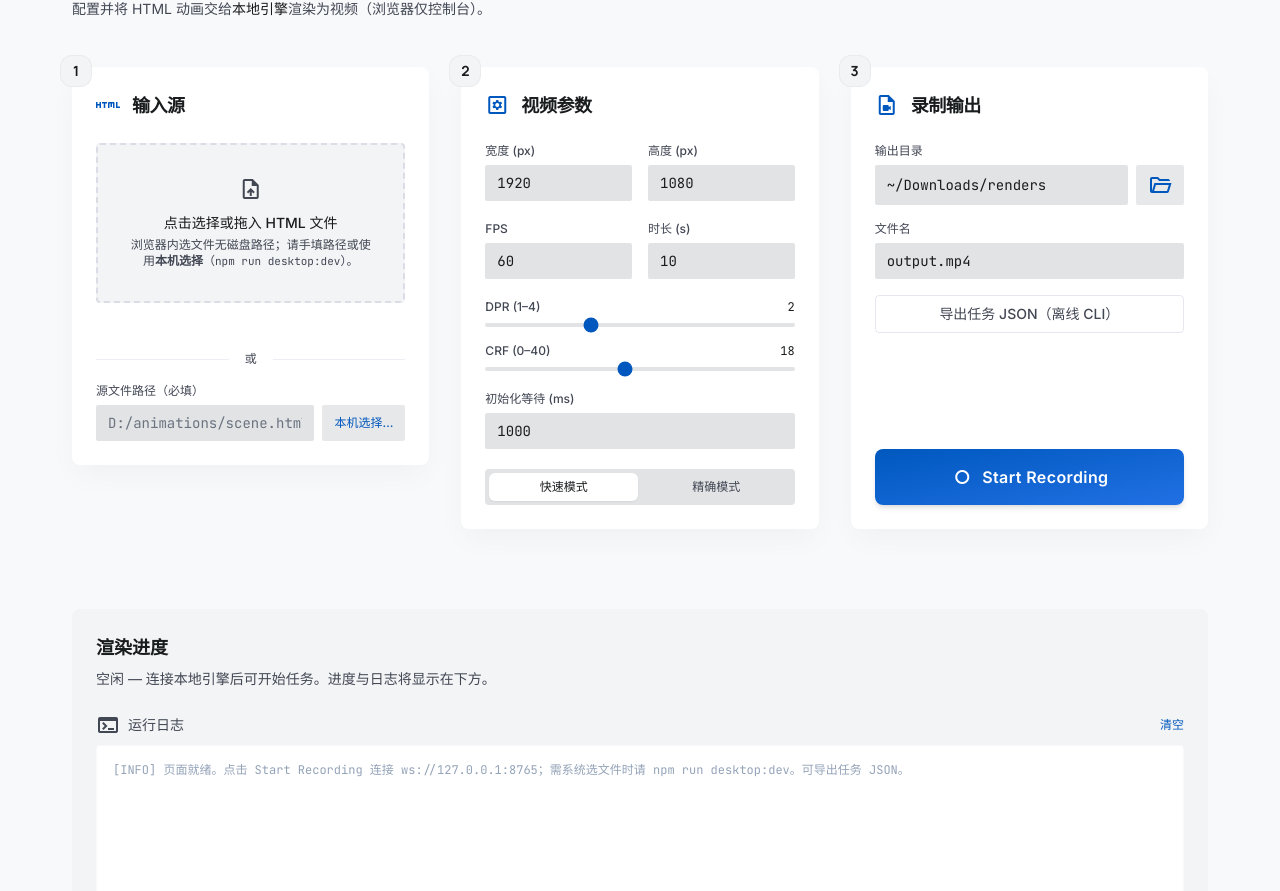
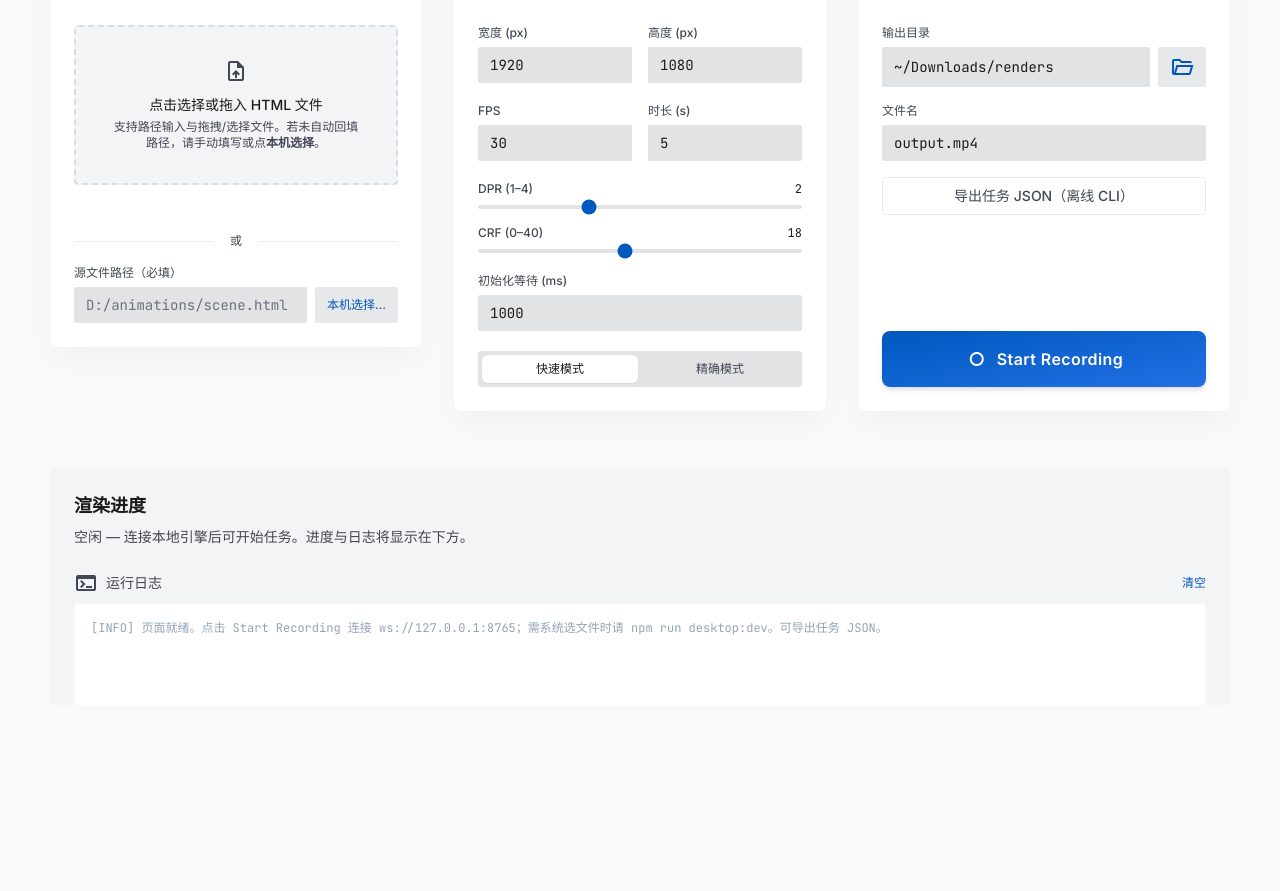
Before and after one commit to wynleywu/html2mp4, a website built with Vite: page renderer/index.html in a window 1280 px wide. Shown: the part 77-968 px from the top of the page. After the commit the page ends 800 px from the top, so only its background shows below. Built offline with nearby package versions, Linux system fonts and the light colour scheme.

Commit message:
feat: refine desktop UI behavior and layout
Made-with: Cursor

```diff
--- a/electron/preload.cjs
+++ b/electron/preload.cjs
@@ -2,4 +2,5 @@ const { contextBridge, ipcRenderer } = require('electron')
 
 contextBridge.exposeInMainWorld('nativeFileDialog', {
   pickHtmlFile: () => ipcRenderer.invoke('pick-html-file'),
+  pickOutputDir: () => ipcRenderer.invoke('pick-output-dir'),
 })
--- a/renderer/assets/css/style.css
+++ b/renderer/assets/css/style.css
@@ -1,3 +1,9 @@
+:root {
+  --app-gutter: 18px;
+  --ui-offset-x: 0px;
+  --ui-offset-y: 0px;
+}
+
 .material-symbols-outlined {
   font-family: 'Material Symbols Outlined';
   font-weight: normal;
@@ -15,6 +21,36 @@
   -webkit-font-smoothing: antialiased;
 }
 
+html,
+body {
+  width: 100%;
+  height: 100%;
+  overflow: hidden;
+}
+
+body {
+  margin: 0;
+  box-sizing: border-box;
+  padding: var(--app-gutter);
+  position: relative;
+}
+
+#app-viewport {
+  width: 100%;
+  height: 100%;
+  position: relative;
+  overflow: hidden;
+}
+
+main {
+  box-sizing: border-box;
+  width: 1092px;
+  max-width: none !important;
+  position: absolute;
+  left: var(--ui-offset-x);
+  top: var(--ui-offset-y);
+}
+
 #dropzone.dragover {
   border-color: rgb(0 88 190 / 0.6);
   background-color: rgb(237 238 239 / 1);
@@ -23,3 +59,22 @@
 #log-container .log-line {
   word-break: break-all;
 }
+
+#log-container {
+  height: 7rem !important;
+}
+
+.step-badge {
+  width: 1.5rem;
+  height: 1.5rem;
+  display: inline-flex;
+  align-items: center;
+  justify-content: center;
+  border-radius: 9999px;
+  background: rgb(237 238 239 / 0.7);
+  color: rgb(66 71 84 / 0.7);
+  border: 1px solid rgb(194 198 214 / 0.45);
+  font-family: Manrope, sans-serif;
+  font-size: 0.75rem;
+  font-weight: 500;
+}
--- a/renderer/assets/js/main.js
+++ b/renderer/assets/js/main.js
@@ -64,6 +64,30 @@ let isRunning = false
 let elapsedTimer = null
 let jobStartedAt = 0
 let lastTotalFrames = 0
+let viewportScaleTimer = null
+
+function resolveFileAbsolutePath(file) {
+  if (!file || typeof file !== 'object') return ''
+  const maybePath = typeof file.path === 'string' ? file.path.trim() : ''
+  return maybePath
+}
+
+function syncSelectedFile(file, labelPrefix) {
+  if (!file) {
+    droppedFileName = ''
+    els.droppedName.textContent = ''
+    return
+  }
+  droppedFileName = file.name
+  els.droppedName.textContent = `${labelPrefix}: ${file.name}`
+  const absolutePath = resolveFileAbsolutePath(file)
+  if (absolutePath) {
+    els.sourcePath.value = absolutePath
+    appendLog('info', `[INFO] 已自动填写源路径: ${absolutePath}`)
+  } else if (!String(els.sourcePath.value).trim()) {
+    appendLog('warn', '[WARN] 当前环境无法读取文件绝对路径，请手填路径或使用「本机选择…」。')
+  }
+}
 
 function wsUrl() {
   return `ws://127.0.0.1:${ENGINE_WS_PORT}`
@@ -266,6 +290,32 @@ function finishJob() {
   resetProgressUI()
 }
 
+function fitUiToViewport() {
+  const root = document.documentElement
+  const main = document.querySelector('main')
+  const viewport = $('app-viewport')
+  if (!main || !viewport) return
+
+  root.style.setProperty('--ui-offset-x', '0px')
+  root.style.setProperty('--ui-offset-y', '0px')
+
+  const availableWidth = viewport.clientWidth
+  const contentWidth = main.scrollWidth
+
+  const offsetX = Math.max(0, (availableWidth - contentWidth) / 2)
+  const offsetY = 0
+
+  root.style.setProperty('--ui-offset-x', `${offsetX.toFixed(2)}px`)
+  root.style.setProperty('--ui-offset-y', `${offsetY.toFixed(2)}px`)
+}
+
+function scheduleFitUiToViewport() {
+  if (viewportScaleTimer != null) window.clearTimeout(viewportScaleTimer)
+  viewportScaleTimer = window.setTimeout(() => {
+    fitUiToViewport()
+  }, 60)
+}
+
 function connectWs() {
   return new Promise((resolve, reject) => {
     if (ws && ws.readyState === WebSocket.OPEN) {
@@ -374,8 +424,7 @@ els.dropzone.addEventListener('click', () => {
 })
 els.fileInput.addEventListener('change', () => {
   const f = els.fileInput.files?.[0]
-  droppedFileName = f ? f.name : ''
-  els.droppedName.textContent = f ? `已选文件（仅本地名）: ${f.name}` : ''
+  syncSelectedFile(f, '已选文件')
 })
 
 ;['dragenter', 'dragover'].forEach((ev) => {
@@ -396,8 +445,7 @@ els.dropzone.addEventListener('drop', (e) => {
   if (els.fileInput.disabled) return
   const f = e.dataTransfer?.files?.[0]
   if (f && /\.html?$/i.test(f.name)) {
-    droppedFileName = f.name
-    els.droppedName.textContent = `已拖入（仅本地名）: ${f.name}`
+    syncSelectedFile(f, '已拖入')
     try {
       const dt = new DataTransfer()
       dt.items.add(f)
@@ -443,7 +491,24 @@ els.btnClearLog.addEventListener('click', () => {
 })
 
 els.btnOutputHint.addEventListener('click', () => {
-  appendLog('info', '[INFO] 输出目录由本地引擎解析（如 ~/ 展开）；浏览器无法直接选择磁盘路径。')
+  const api = globalThis.nativeFileDialog
+  if (!api?.pickOutputDir) {
+    appendLog(
+      'warn',
+      '[WARN] 目录选择仅在 Electron 中可用：在项目根执行 npm run desktop:dev，并在打开的窗口中点击该按钮。',
+    )
+    return
+  }
+  api
+    .pickOutputDir()
+    .then((dir) => {
+      if (!dir) return
+      els.outputDir.value = dir
+      appendLog('info', `[INFO] 输出目录: ${dir}`)
+    })
+    .catch((e) => {
+      appendLog('error', `[ERROR] 选择输出目录失败: ${e?.message ?? e}`)
+    })
 })
 
 clearLog()
@@ -451,3 +516,9 @@ appendLog(
   'info',
   '[INFO] 页面就绪。点击 Start Recording 连接 ws://127.0.0.1:8765；需系统选文件时请 npm run desktop:dev。可导出任务 JSON。',
 )
+
+window.addEventListener('resize', scheduleFitUiToViewport)
+if (document.fonts?.ready) {
+  document.fonts.ready.then(() => scheduleFitUiToViewport())
+}
+window.setTimeout(() => scheduleFitUiToViewport(), 0)
--- a/renderer/index.html
+++ b/renderer/index.html
@@ -80,16 +80,13 @@ tailwind.config = {
 </script>
 </head>
 <body class="bg-surface text-on-surface font-body antialiased min-h-screen flex flex-col">
-<main class="flex-grow pt-6 md:pt-8 pb-16 px-4 md:px-8 max-w-[1200px] w-full mx-auto flex flex-col gap-12">
-<div class="flex flex-col gap-2">
-<h1 class="font-headline text-3xl font-bold tracking-tight text-on-surface">html2mp4</h1>
-<p class="text-on-surface-variant text-sm">配置并将 HTML 动画交给<strong class="font-medium text-on-surface">本地引擎</strong>渲染为视频（浏览器仅控制台）。</p>
-</div>
+<div id="app-viewport">
+<main class="flex-grow pt-1 md:pt-2 pb-16 px-4 md:px-8 max-w-[1200px] w-full mx-auto flex flex-col gap-6">
 
 <div class="grid grid-cols-1 lg:grid-cols-3 gap-8 items-start">
 <!-- Step 1 -->
 <div id="section-source" class="scroll-mt-40 bg-surface-container-lowest rounded-xl p-6 flex flex-col gap-6 relative shadow-[0_12px_32px_-4px_rgba(0,0,0,0.04)]">
-<div class="absolute -top-3 -left-3 w-8 h-8 rounded-full bg-surface-container-low flex items-center justify-center font-headline font-bold text-sm text-on-surface border border-outline-variant/20 z-10">1</div>
+<div class="step-badge absolute top-3 right-3 z-10">1</div>
 <div class="flex items-center gap-3">
 <span class="material-symbols-outlined text-primary">html</span>
 <h2 class="font-headline text-lg font-bold text-on-surface tracking-tight">输入源</h2>
@@ -100,7 +97,7 @@ tailwind.config = {
 <span class="material-symbols-outlined text-on-surface-variant group-hover:text-primary transition-colors text-3xl">upload_file</span>
 <div class="flex flex-col gap-1">
 <span class="font-medium text-sm text-on-surface">点击选择或拖入 HTML 文件</span>
-<span class="text-xs text-on-surface-variant">浏览器内选文件无磁盘路径；请手填路径或使用<strong>本机选择</strong>（<code class="font-mono text-[11px]">npm run desktop:dev</code>）。</span>
+<span class="text-xs text-on-surface-variant">支持路径输入与拖拽/选择文件。若未自动回填路径，请手动填写或点<strong>本机选择</strong>。</span>
 </div>
 </div>
 <p id="dropped-name" class="text-xs font-mono text-on-surface-variant min-h-[1rem]"></p>
@@ -121,7 +118,7 @@ tailwind.config = {
 
 <!-- Step 2 -->
 <div id="section-config" class="scroll-mt-40 bg-surface-container-lowest rounded-xl p-6 flex flex-col gap-6 relative shadow-[0_12px_32px_-4px_rgba(0,0,0,0.04)]">
-<div class="absolute -top-3 -left-3 w-8 h-8 rounded-full bg-surface-container-low flex items-center justify-center font-headline font-bold text-sm text-on-surface border border-outline-variant/20 z-10">2</div>
+<div class="step-badge absolute top-3 right-3 z-10">2</div>
 <div class="flex items-center gap-3">
 <span class="material-symbols-outlined text-primary">settings_applications</span>
 <h2 class="font-headline text-lg font-bold text-on-surface tracking-tight">视频参数</h2>
@@ -140,11 +137,11 @@ tailwind.config = {
 <div class="grid grid-cols-2 gap-4">
 <div class="flex flex-col gap-1.5">
 <label class="text-xs font-medium text-on-surface-variant" for="fps">FPS</label>
-<input id="fps" class="w-full bg-surface-container-highest border-none rounded-sm px-3 py-2 text-sm font-mono text-on-surface focus:ring-2 focus:ring-primary focus:outline-none" type="number" value="60" min="1" max="120"/>
+<input id="fps" class="w-full bg-surface-container-highest border-none rounded-sm px-3 py-2 text-sm font-mono text-on-surface focus:ring-2 focus:ring-primary focus:outline-none" type="number" value="30" min="1" max="120"/>
 </div>
 <div class="flex flex-col gap-1.5">
 <label class="text-xs font-medium text-on-surface-variant" for="duration">时长 (s)</label>
-<input id="duration" class="w-full bg-surface-container-highest border-none rounded-sm px-3 py-2 text-sm font-mono text-on-surface focus:ring-2 focus:ring-primary focus:outline-none" type="number" value="10" min="0.1" max="3600" step="0.1"/>
+<input id="duration" class="w-full bg-surface-container-highest border-none rounded-sm px-3 py-2 text-sm font-mono text-on-surface focus:ring-2 focus:ring-primary focus:outline-none" type="number" value="5" min="0.1" max="3600" step="0.1"/>
 </div>
 </div>
 <div class="flex flex-col gap-4">
@@ -176,7 +173,7 @@ tailwind.config = {
 
 <!-- Step 3 -->
 <div id="section-output" class="scroll-mt-40 bg-surface-container-lowest rounded-xl p-6 flex flex-col gap-6 relative shadow-[0_12px_32px_-4px_rgba(0,0,0,0.04)] h-full justify-between">
-<div class="absolute -top-3 -left-3 w-8 h-8 rounded-full bg-surface-container-low flex items-center justify-center font-headline font-bold text-sm text-on-surface border border-outline-variant/20 z-10">3</div>
+<div class="step-badge absolute top-3 right-3 z-10">3</div>
 <div class="flex flex-col gap-6">
 <div class="flex items-center gap-3">
 <span class="material-symbols-outlined text-primary">video_file</span>
@@ -187,7 +184,7 @@ tailwind.config = {
 <label class="text-xs font-medium text-on-surface-variant" for="output-dir">输出目录</label>
 <div class="flex gap-2">
 <input id="output-dir" class="flex-grow bg-surface-container-highest border-none rounded-sm px-3 py-2 text-sm font-mono text-on-surface focus:ring-2 focus:ring-primary focus:outline-none" type="text" value="~/Downloads/renders" autocomplete="off"/>
-<button type="button" id="btn-output-hint" class="bg-surface-container-high text-primary px-3 py-2 rounded-sm text-sm font-medium hover:bg-surface-variant transition-colors flex items-center gap-1 shrink-0" title="由本地引擎解析路径">
+<button type="button" id="btn-output-hint" class="bg-surface-container-high text-primary px-3 py-2 rounded-sm text-sm font-medium hover:bg-surface-variant transition-colors flex items-center gap-1 shrink-0" title="选择输出目录（需 Electron）">
 <span class="material-symbols-outlined text-sm">folder_open</span>
 </button>
 </div>
@@ -265,6 +262,7 @@ Start Recording
 </div>
 </div>
 </main>
+</div>
 <script type="module" src="./assets/js/main.js"></script>
 </body>
 </html>
```
Also changed, not shown: electron/main.cjs (+36 -1 lines).
